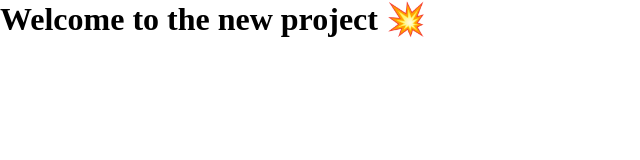
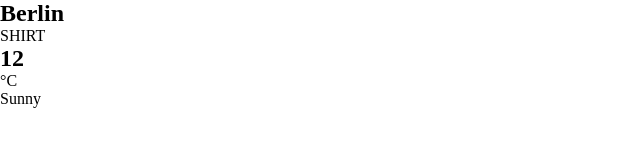
Before and after one commit to davidwobido/Weather-App, a website built with Vite: page index.html in a window 1280 px wide. Shown: the whole page, without its empty margins (0-640 px from the left). Built offline with nearby package versions, Linux system fonts and the light colour scheme.

Commit message:
:sparkles: Add basic frame with HTML

```diff
--- a/index.html
+++ b/index.html
@@ -7,7 +7,19 @@
     <title>Wearther</title>
   </head>
   <body>
-    <div id="app"></div>
+    <section class="location">
+      <h1 class="location__timezone">Berlin</h1>
+    </section>
+    <section class="illustration">
+      <span>SHIRT</span>
+    </section>
+    <section class="weather">
+      <div class="weather_temperature">
+        <h2>12</h2>
+        <span>°C</span>
+      </div>
+      <p class="weather__description">Sunny</p>
+    </section>
     <script type="module" src="/main.js"></script>
   </body>
 </html>
--- a/main.js
+++ b/main.js
@@ -1,5 +1 @@
 import "./globals.css";
-
-document.querySelector("#app").innerHTML = `
-  <h1>Welcome to the new project 💥</h1>
-`;
```
Also changed, not shown: 1 other file.
